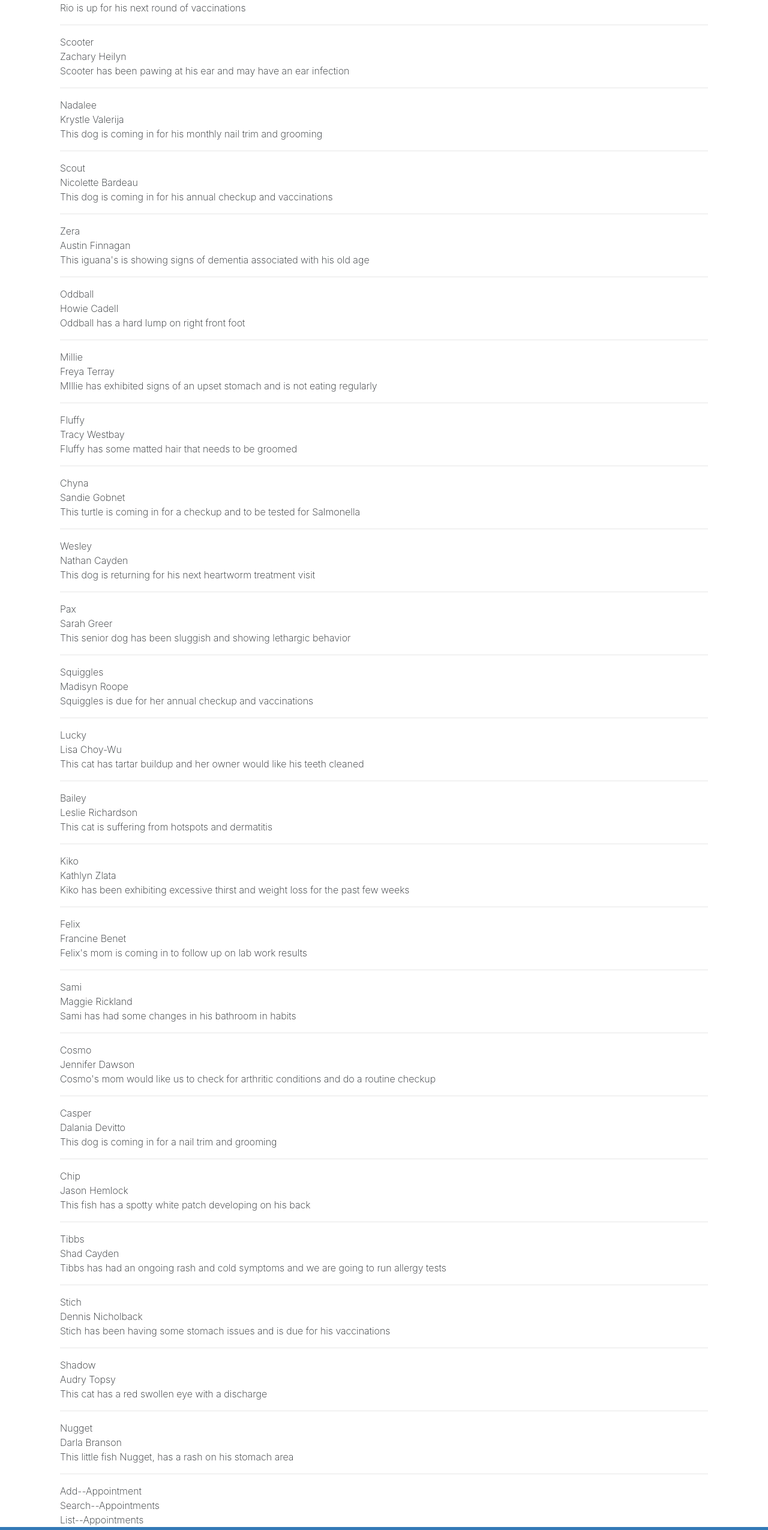
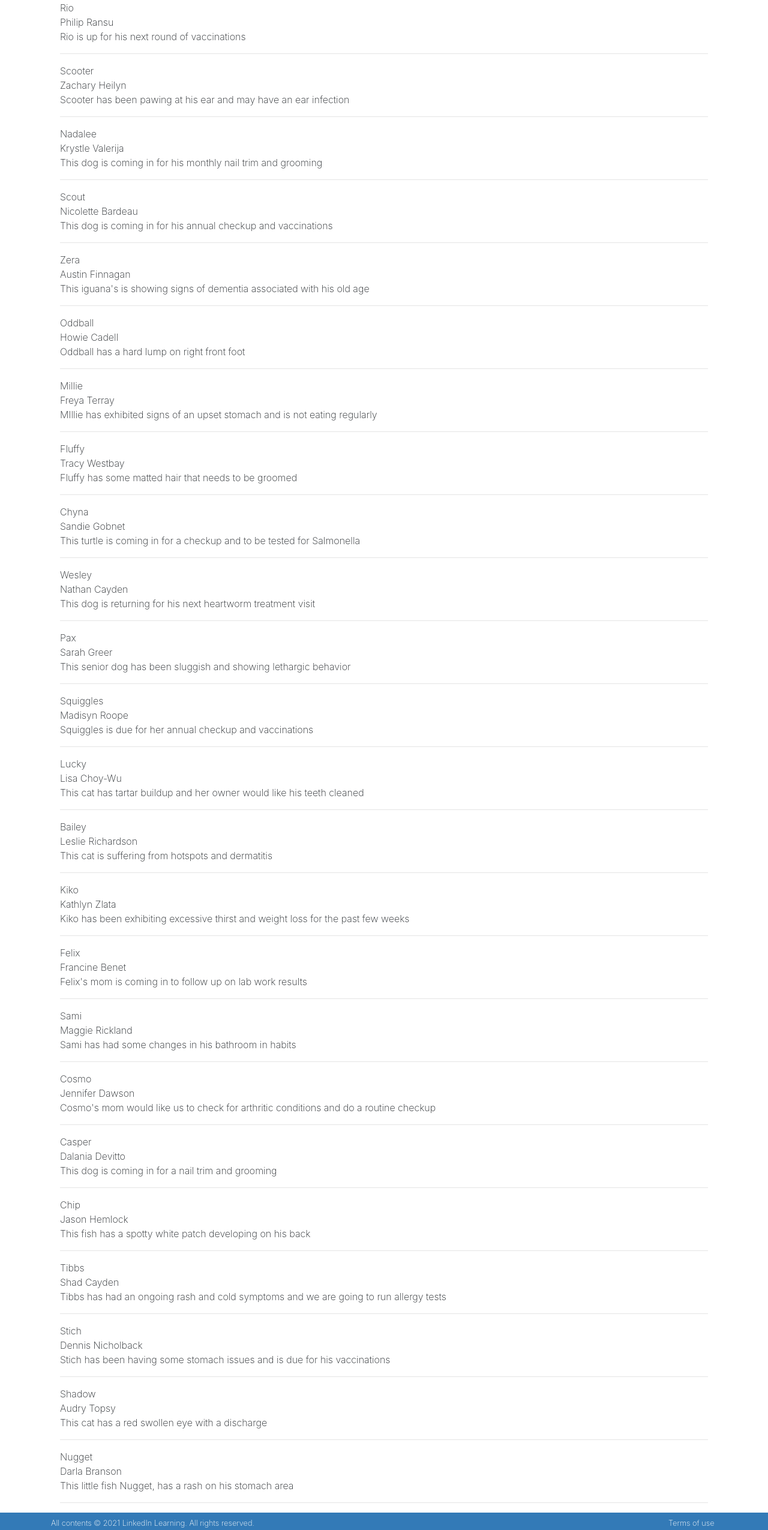
Before and after one commit to charmzshab/reactinterface, a React (Create React App) app: page / in a window 1280 px wide. Shown: the part 205-2755 px from the top of the page at 60% size. Built offline with nearby package versions, Linux system fonts and the light colour scheme.

Commit message:
passed json data through the props

```diff
--- a/src/components/App.js
+++ b/src/components/App.js
@@ -28,27 +28,15 @@
   }
 
   render(){
-
-    const listItems = this.state.myAppointments.map(item =>(
-      <>
-      <div>{item.petName}</div>
-      <div>{item.ownerName}</div>
-      <div>{item.aptNotes}</div>
-      <hr />
-
-      </>
-    ));
-
     return (
       <main className="page bg-white" id="petratings">
       <div className="container">
         <div className="row">
           <div className="col-md-12 bg-white">
             <div className="container">
-              {listItems}
               <AddAppointments/>
               <SearchAppointments/>
-              <ListAppointments/>
+              <ListAppointments appointments={this.state.myAppointments}/>
             </div>
           </div>
         </div>
--- a/src/components/ListAppointments.js
+++ b/src/components/ListAppointments.js
@@ -1,8 +1,24 @@
 import React, {Component} from 'react';
 
 class ListAppointments extends Component{
+    constructor(){
+        super();
+        this.state = {
+         myAppointments:[]
+        }
+      }
+
     render(){
-        return <div>List--Appointments</div>
+        const listItems = this.props.appointments.map(item =>(
+            <>
+            <div>{item.petName}</div>
+            <div>{item.ownerName}</div>
+            <div>{item.aptNotes}</div>
+            <hr />
+
+            </>
+          ));
+        return <div>{listItems}</div>
     }
 }
 
```
Also changed, not shown: 1 other file (tests, documents, lock files or other folders).
